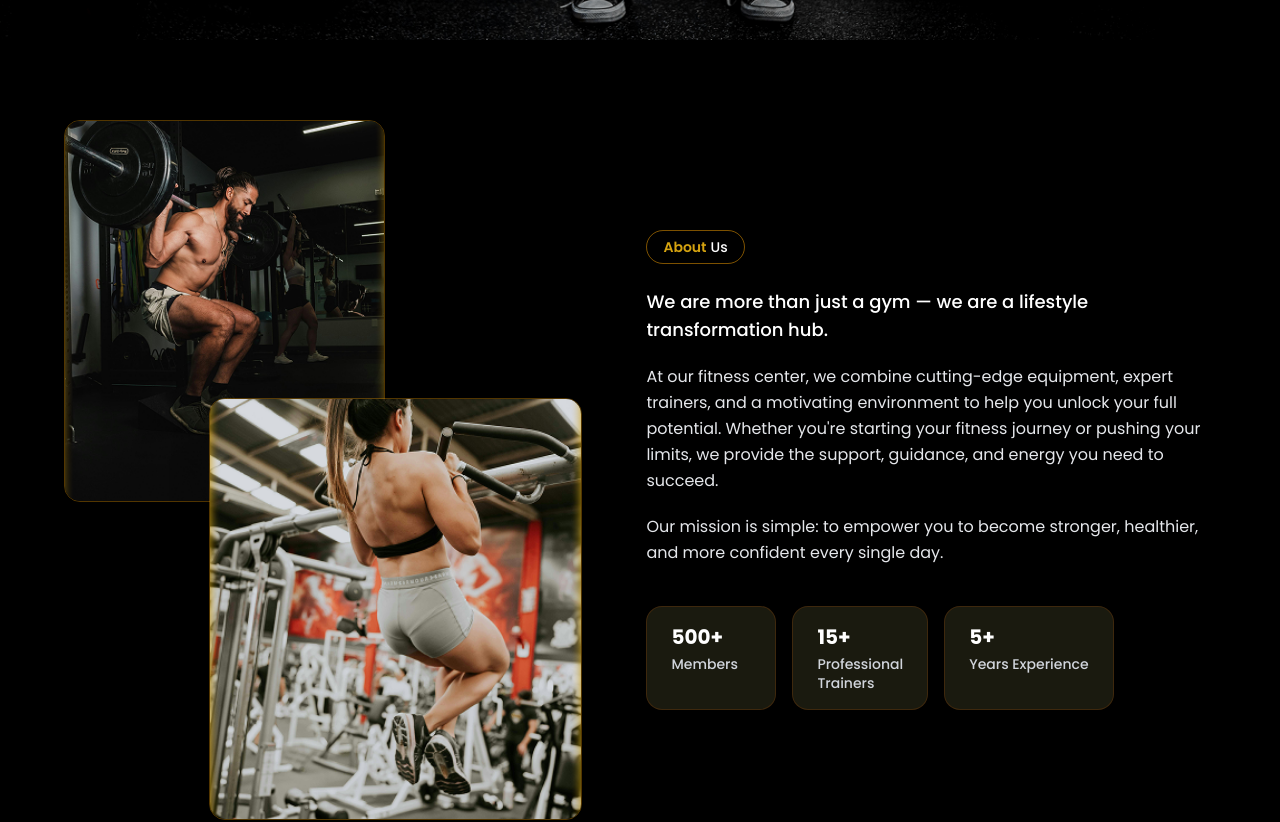
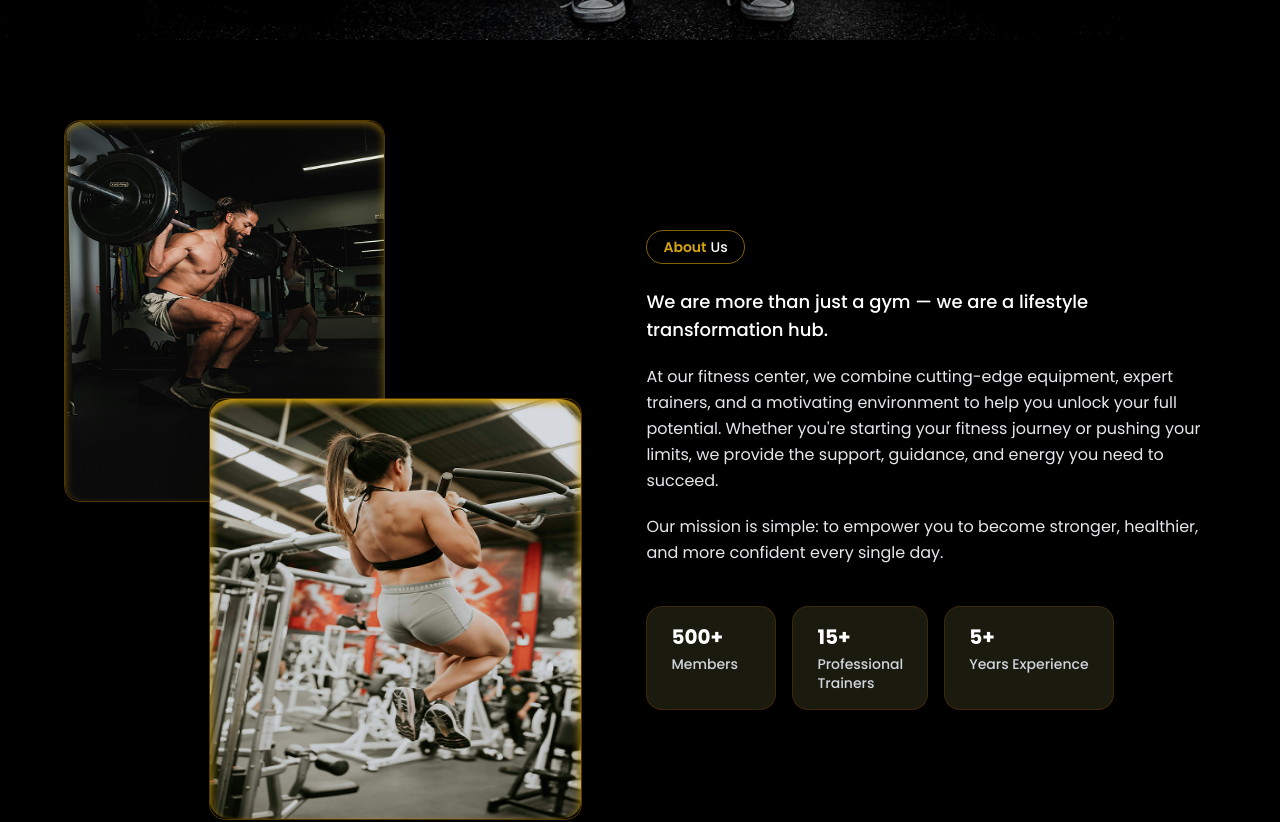
Before and after one commit to Dilukshan16/koncepthive_gym, a Next.js app: page / in a window 1280 px wide. Shown: the part 760-1582 px from the top of the page. Built offline with nearby package versions, Linux system fonts and the light colour scheme.

Commit message:
color correction

```diff
--- a/components/About.tsx
+++ b/components/About.tsx
@@ -7,23 +7,23 @@ export default function About() {
           <div className="absolute top-0 left-0 w-[62%] rounded-2xl overflow-hidden border border-yellow-600/40 shadow-xl z-10">
             <img
               src="/images/about1.png"
-              alt="Athlete squatting"
-              className="w-full h-[380px] object-cover"
+              alt="gym1"
+              className="w-full h-[380px] object-cover sm:object-fill"
             />
           </div>
 
           <div className="absolute bottom-0 right-0 w-[72%] rounded-2xl overflow-hidden border border-yellow-600/40 shadow-2xl z-20">
             <img
               src="/images/about2.png"
-              alt="Athlete doing pull-ups"
-              className="w-full h-[420px] object-cover"
+              alt="gym2"
+              className="w-full h-[420px] object-cover sm:object-fill"
             />
           </div>
         </div>
 
         <div className="w-full md:w-[55%] flex flex-col gap-6">
           {/* Badge */}
-          <div className="inline-flex w-fit items-center gap-1 border border-yellow-600/60 rounded-full px-4 py-1.5 text-sm font-medium">
+          <div className="inline-flex w-fit items-center gap-1 border border-[#D5A310]/60 rounded-full px-4 py-1.5 text-sm font-medium">
             <span className="text-[#D5A310] font-semibold">About</span>
             <span className="text-white">Us</span>
           </div>
--- a/components/Footer.jsx
+++ b/components/Footer.jsx
@@ -81,11 +81,11 @@ export default function Footer() {
               <input
                 type="email"
                 placeholder="Enter your email"
-                className="flex-1 bg-transparent border border-yellow-700/60 rounded-l-md px-4 py-3 text-sm text-gray-300 placeholder-gray-500 focus:outline-none focus:border-yellow-500 transition-colors"
+                className="flex-1 bg-transparent border border-[#D5A310]/60 rounded-l-md px-4 py-3 text-sm text-gray-300 placeholder-gray-500 focus:outline-none focus:border-yellow-500 transition-colors"
               />
               <button
                 type="button"
-                className="px-5 py-3 text-white text-sm font-bold tracking-wider rounded-r-md hover:opacity-90 transition-opacity"
+                className="px-5 py-3 text-white text-sm font-bold tracking-wider rounded-r-md hover:opacity-90 transition-opacity cursor-pointer"
                 style={{ background: "#7a6200" }}
               >
                 SUBMIT
```
